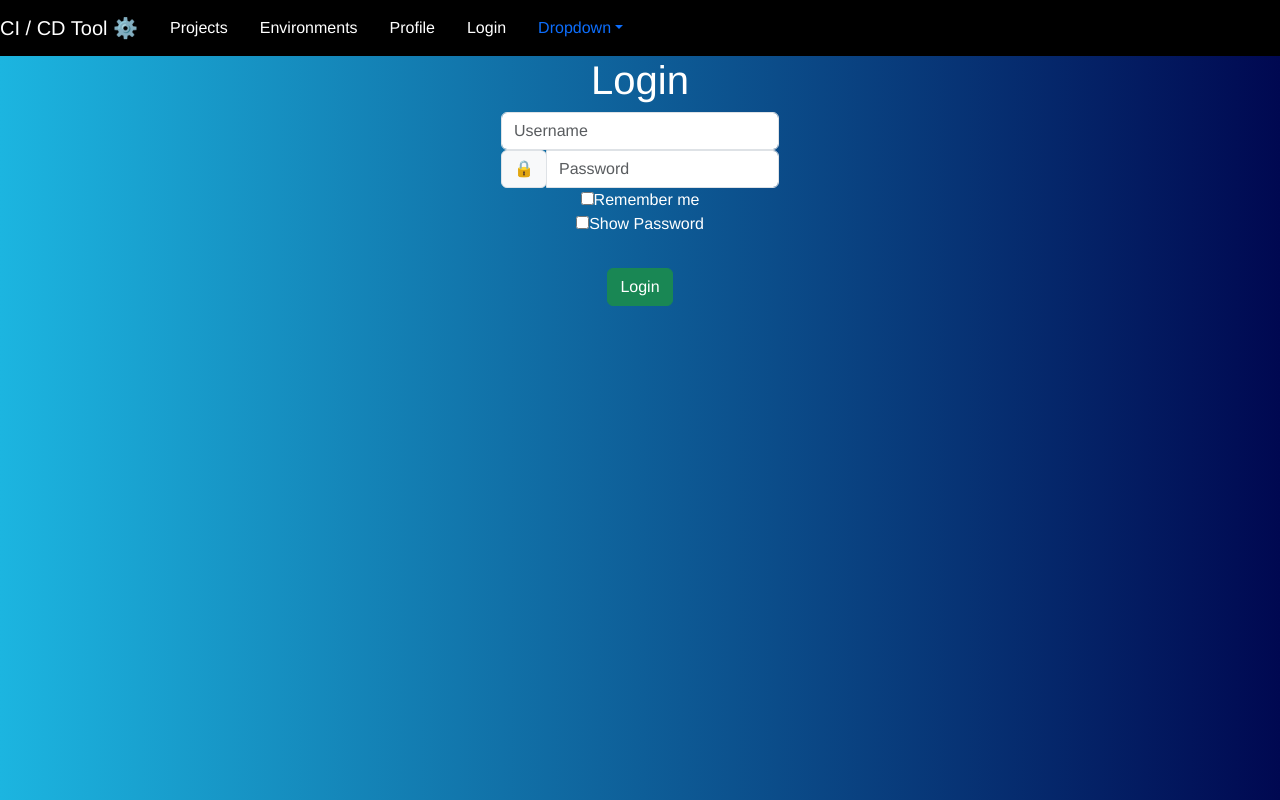
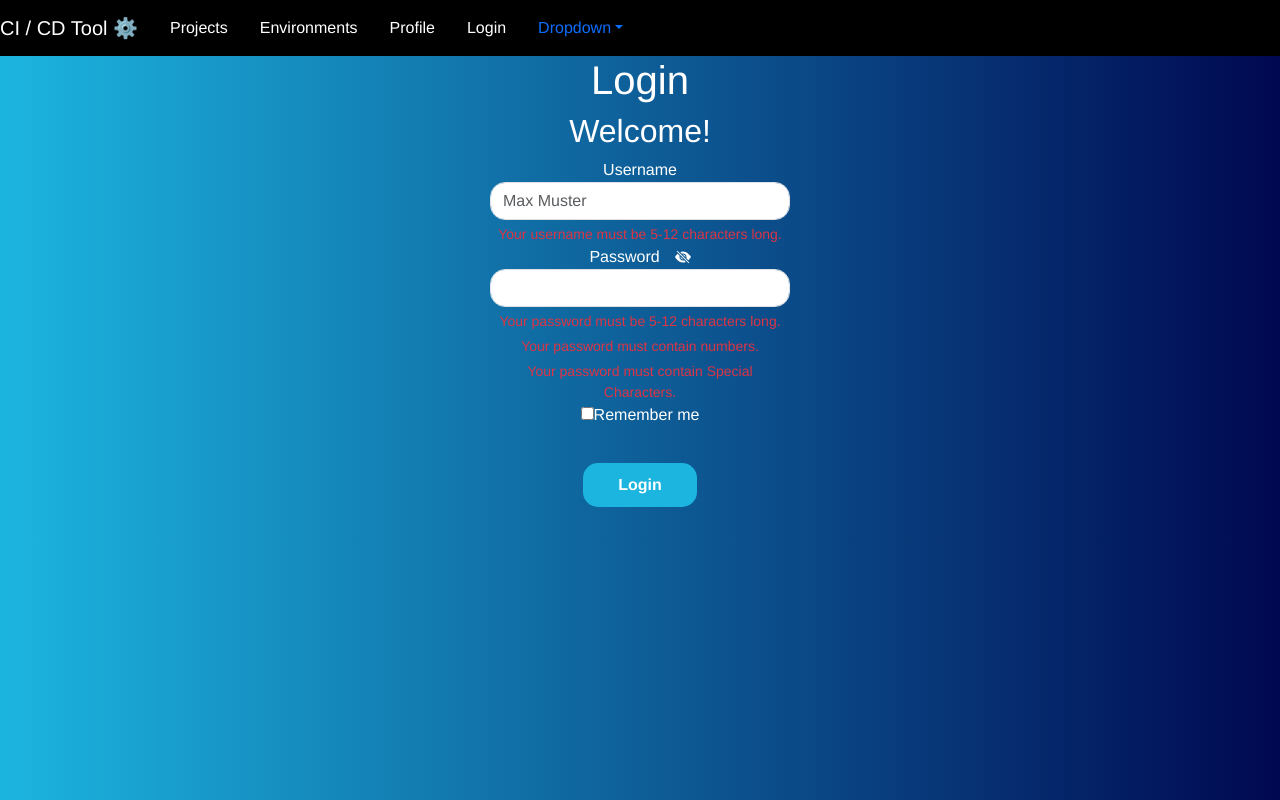
Before and after one commit to leandergebhardti8/ba-2021, a Vue app in the folder App/ba-project/: page /login in a window 1280 px wide. Built offline with nearby package versions, Linux system fonts and the light colour scheme.

Commit message:
added login functions

```diff
--- a/App/ba-project/src/components/Header.vue
+++ b/App/ba-project/src/components/Header.vue
@@ -4,7 +4,7 @@
     <router-link to="/" tag="b-navbar-brand" active-class="active"><a>CI / CD Tool ⚙️</a></router-link>
     <router-link to="/projects" tag="b-nav-item" active-class="active"><a>Projects</a></router-link>
     <router-link to="/environments" tag="b-nav-item" active-class="active"><a>Environments</a></router-link>
-    <router-link to="/user" tag="b-nav-item" active-class="active"><a>Profile</a></router-link>
+    <router-link to="/user/a124iudfaspdf" tag="b-nav-item" active-class="active"><a>Profile</a></router-link>
     <router-link to="/login" tag="b-nav-item" active-class="active"><a>Login</a></router-link>
     <b-nav-item-dropdown
       id="my-nav-dropdown"
@@ -39,16 +39,12 @@ export default {
   a {
     color: white !important;
     text-decoration: none;
-
-    &:active {
-      background: blue;
-    }
   }
-  .nav-link {
-    color: white;
+  li {
 
     &:hover {
-      color: white;
+      border-radius: 5px 5px 0 0;
+      background-color: #1CB5E0;
     }
   }
 </style>
--- a/App/ba-project/src/components/Login.vue
+++ b/App/ba-project/src/components/Login.vue
@@ -2,22 +2,51 @@
     <div class="login">
       <div>
         <h1>Login</h1>
+        <h2>Welcome!</h2>
             <div>
+              <label class="sr-only" for="inline-form-input-username">Username</label>
               <b-form inline>
                   <b-form-input
                     id="inline-form-input-name"
                     class="mb-2 mr-sm-2 mb-sm-0"
-                    placeholder="Username"
+                    placeholder="Max Muster"
                     v-model="username"
                   ></b-form-input>
-                  <b-input-group prepend="🔒" class="mb-2 mr-sm-2 mb-sm-0">
-                  <b-form-input :type="this.type" id="inline-form-input-password" placeholder="Password" v-model="password"></b-form-input>
-                  </b-input-group>
+                  <b-form-invalid-feedback :state="usernameValidation">
+                    Your username must be 5-12 characters long.
+                  </b-form-invalid-feedback>
+                  <b-form-valid-feedback :state="usernameValidation">
+                    <b-icon-check></b-icon-check>Looks Good.
+                  </b-form-valid-feedback>
+                  <label class="sr-only" for="inline-form-input-username">Password</label>
+                  <div @click="togglePassword" class="eye-icon">
+                    <b-icon-eye-fill v-if="showPassword"></b-icon-eye-fill>
+                    <b-icon-eye-slash-fill v-if="!showPassword"></b-icon-eye-slash-fill>
+                  </div>
 
-                  <b-form-checkbox class="mb-2 mr-sm-2 mb-sm-0">Remember me</b-form-checkbox>
-                  <b-form-checkbox class="mb-2 mr-sm-2 mb-sm-0" @click="showPassword">Show Password</b-form-checkbox>
+                  <b-form-input :type="this.type" id="inline-form-input-password" v-model="password"></b-form-input>
+                  <b-form-invalid-feedback :state="passwordValidation">
+                    Your password must be 5-12 characters long.
+                  </b-form-invalid-feedback>
 
-                  <b-button type="submit" variant="success" class="login-button">Login</b-button>
+                  <b-form-invalid-feedback :state="passwordValidationNumbers">
+                    Your password must contain numbers.
+                  </b-form-invalid-feedback>
+                  <b-form-valid-feedback :state="passwordValidationNumbers">
+                  <b-icon-check></b-icon-check> Your password must contain numbers.
+                  </b-form-valid-feedback>
+                  <b-form-invalid-feedback :state="passwordSpecial">
+                    Your password must contain Special Characters.
+                  </b-form-invalid-feedback>
+                  <b-form-valid-feedback :state="passwordSpecial">
+                  <b-icon-check></b-icon-check> Your password must contain Special Characters.
+                  </b-form-valid-feedback>
+                  <b-form-valid-feedback :state="passwordValidation">
+                   <b-icon-check></b-icon-check> Looks Good.
+                  </b-form-valid-feedback>
+                  <b-form-checkbox class="mb-2 mr-sm-2 mb-sm-1">Remember me</b-form-checkbox>
+
+                  <button type="submit" variant="success" class="login-button">Login</button>
               </b-form>
               <p v-if="showError">Username already exists</p>
             </div>
@@ -36,11 +65,31 @@ export default {
       password: '',
       type: 'password',
       showError: false,
+      showPassword: false
     }
   },
   methods: {
-    showPassword(el) {
-      el.type = 'text';
+    togglePassword() {
+      console.log('triggered!')
+      if(this.showPassword) this.showPassword = false;
+      else this.showPassword = true;
+
+      if(this.type === 'password') this.type = 'text';
+      else if(this.type === 'text') this.type = 'password';
+    }
+  },
+  computed: {
+    usernameValidation() {
+      return this.username.length > 4 && this.username.length < 13
+    },
+    passwordValidation() {
+      return this.password.length > 4 && this.password.length < 13
+    },
+    passwordValidationNumbers() {
+      return /\d/.test(this.password);
+    },
+    passwordSpecial() {
+      return /[!@#$%^&*)(+=._-]/.test(this.password);
     }
   }
 }
@@ -63,10 +112,8 @@ export default {
     }
   }
   .login {
-      // width: 25vw;
       display: grid;
       place-items: center;
-      // margin: auto auto auto auto;
   }
   b-input-group {
     margin-top: 15px;
@@ -74,4 +121,32 @@ export default {
   .login-button {
     margin: 2rem;
   }
+  .eye-icon {
+    margin: auto;
+    margin-left: 15px;
+    display: inline-block;
+    cursor: pointer;
+  }
+
+  input {
+    border-radius: 15px;
+  }
+
+  form {
+    width: 300px;
+  }
+
+  button {
+    background-color: #1CB5E0;
+    border: none;
+    border-radius: 15px;
+    padding: 10px 35px 10px 35px;
+    color: white;
+    font-weight: 600;
+
+    &:hover {
+      background-color: #168dad;
+      border: 1px solid white;
+    }
+  }
 </style>
```
